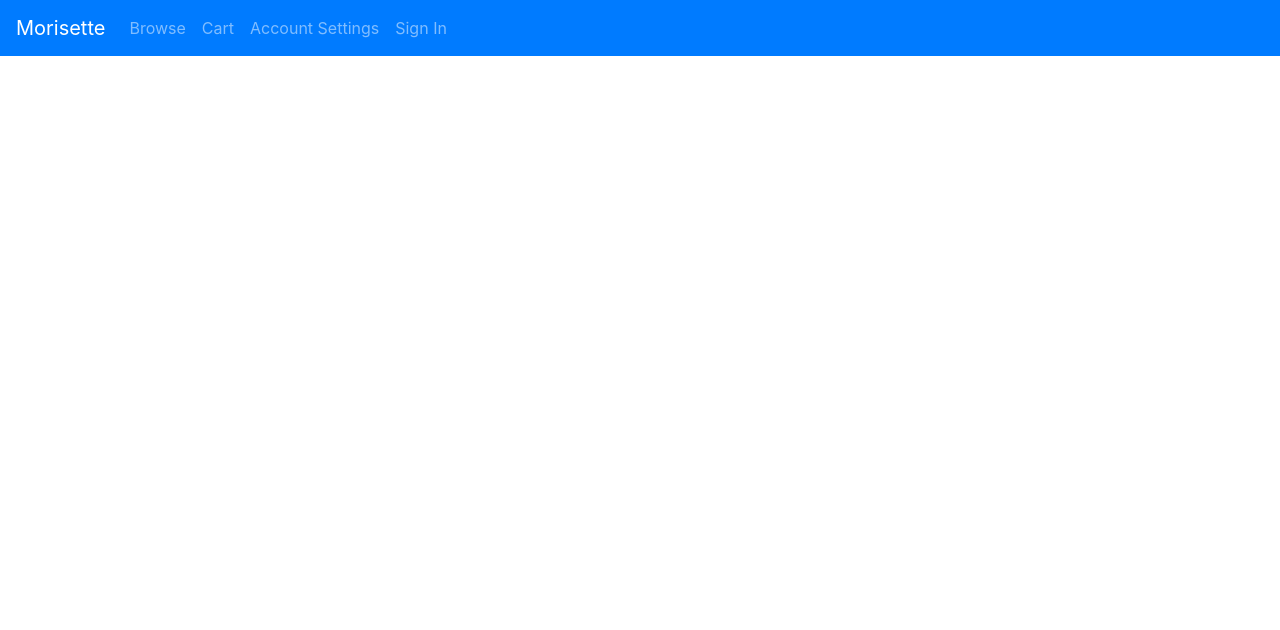
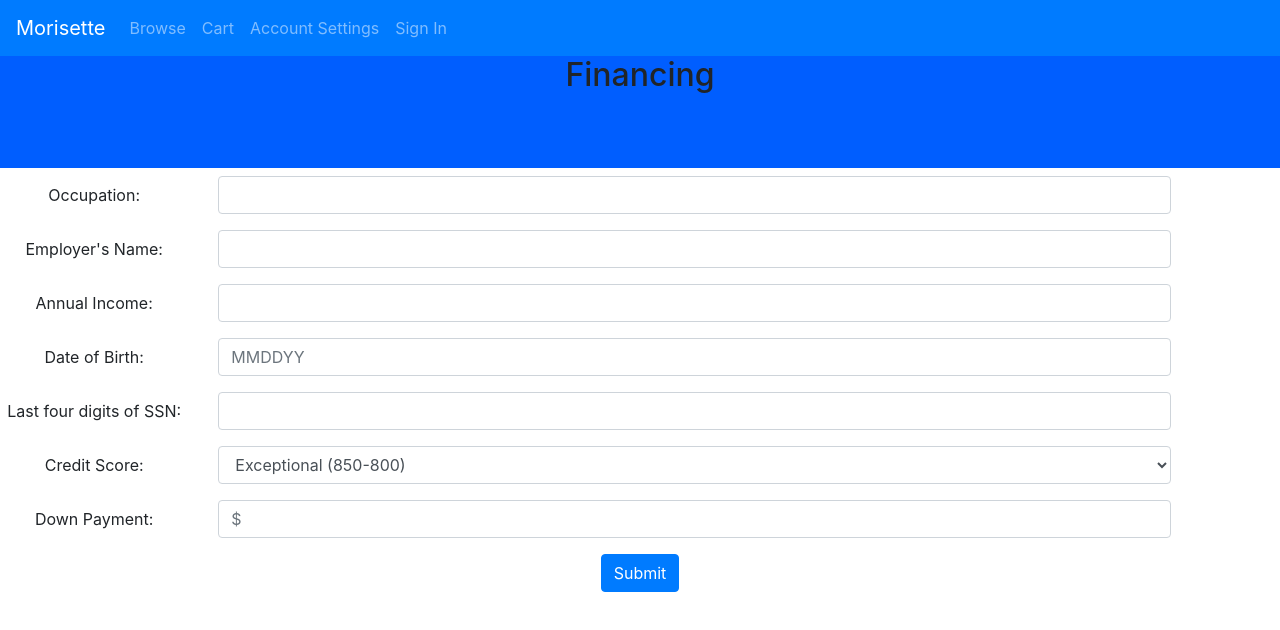
Before and after one commit to achall1/MorissetteApp, a React (Create React App) app in the folder frontend/: page /financeForm in a window 1280 px wide. Shown: the top 630 px of the page. Built offline with nearby package versions, Linux system fonts and the light colour scheme.

Commit message:
created financing form, added appropriate route to App.js

```diff
--- a/frontend/src/App.js
+++ b/frontend/src/App.js
@@ -11,6 +11,7 @@ import DeliveryStatus from './Components/deliveryStatus';
 import AccountSettings from './Components/accountSettings';
 import TradeIn from './Components/trade_in';
 import PaymentForm from './Components/paymentForm';
+import FinanceForm from './Components/financeForm';
 
 function App() {
   return (
@@ -28,6 +29,7 @@ function App() {
               <Route exact path="/edit-account" component={editAccount} />
               <Route exact path="/Trade-In" component={TradeIn} />
               <Route exact path="/paymentForm" component={PaymentForm} />
+              <Route exact path="/financeForm" component={FinanceForm} />
             </Switch>
         </Router>
     </div>
--- /dev/null
+++ b/frontend/src/Components/financeForm.js
@@ -0,0 +1,92 @@
+import React from 'react'
+//import '../Styles/financeForm_style.css'
+import { Form, Button, Col, Row } from 'react-bootstrap'
+
+const FinanceForm = () => {
+    return (
+        <div>
+            <Form onSubmit={() => { alert('Form Submitted'); }}
+            >
+                <h2 id="header">Financing</h2>
+
+                <Form.Group as={Row}>
+                    <Form.Label column sm={2}>
+                        Occupation:
+                </Form.Label>
+                    <Col sm={9}>
+                        <Form.Control required type="text" />
+                    </Col>
+                </Form.Group>
+
+                <Form.Group as={Row}>
+                    <Form.Label column sm={2}>
+                        Employer's Name:
+                </Form.Label>
+                    <Col sm={9}>
+                        <Form.Control required type="text" />
+                    </Col>
+                </Form.Group>
+
+                <Form.Group as={Row}>
+                    <Form.Label column sm={2}>
+                        Annual Income:
+                </Form.Label>
+                    <Col sm={9}>
+                        <Form.Control required type="text" />
+                    </Col>
+                </Form.Group>
+
+                <Form.Group as={Row}>
+                    <Form.Label column sm={2}>
+                        Date of Birth:
+                </Form.Label>
+                    <Col sm={9}>
+                        <Form.Control required placeholder="MMDDYY" type="text" />
+                    </Col>
+                </Form.Group>
+
+                <Form.Group as={Row}>
+                    <Form.Label column sm={2}>
+                        Last four digits of SSN:
+                </Form.Label>
+                    <Col sm={9}>
+                        <Form.Control required type="password" />
+                    </Col>
+                </Form.Group>
+
+                <Form.Group as={Row}>
+                    <Form.Label column sm={2}>
+                        Credit Score:
+                </Form.Label>
+                    <Col sm={9}>
+                        <Form.Control as="select">
+                            <option>Exceptional (850-800)</option>
+                            <option>Very Good (799-740)</option>
+                            <option>Good (739-670)</option>
+                            <option>Fair (669-580)</option>
+                            <option>Poor (579-300)</option>
+                        </Form.Control>
+                    </Col>
+                </Form.Group>
+
+                <Form.Group as={Row}>
+                    <Form.Label column sm={2}>
+                        Down Payment:
+                </Form.Label>
+                    <Col sm={9}>
+                        <Form.Control required type="text" placeholder="$"/>
+                    </Col>
+                </Form.Group>
+
+                <Button
+                    variant="primary"
+                    type="submit"
+                >
+                    Submit
+                </Button>
+            </Form>
+        </div>
+    )
+}
+
+export default FinanceForm;
```
